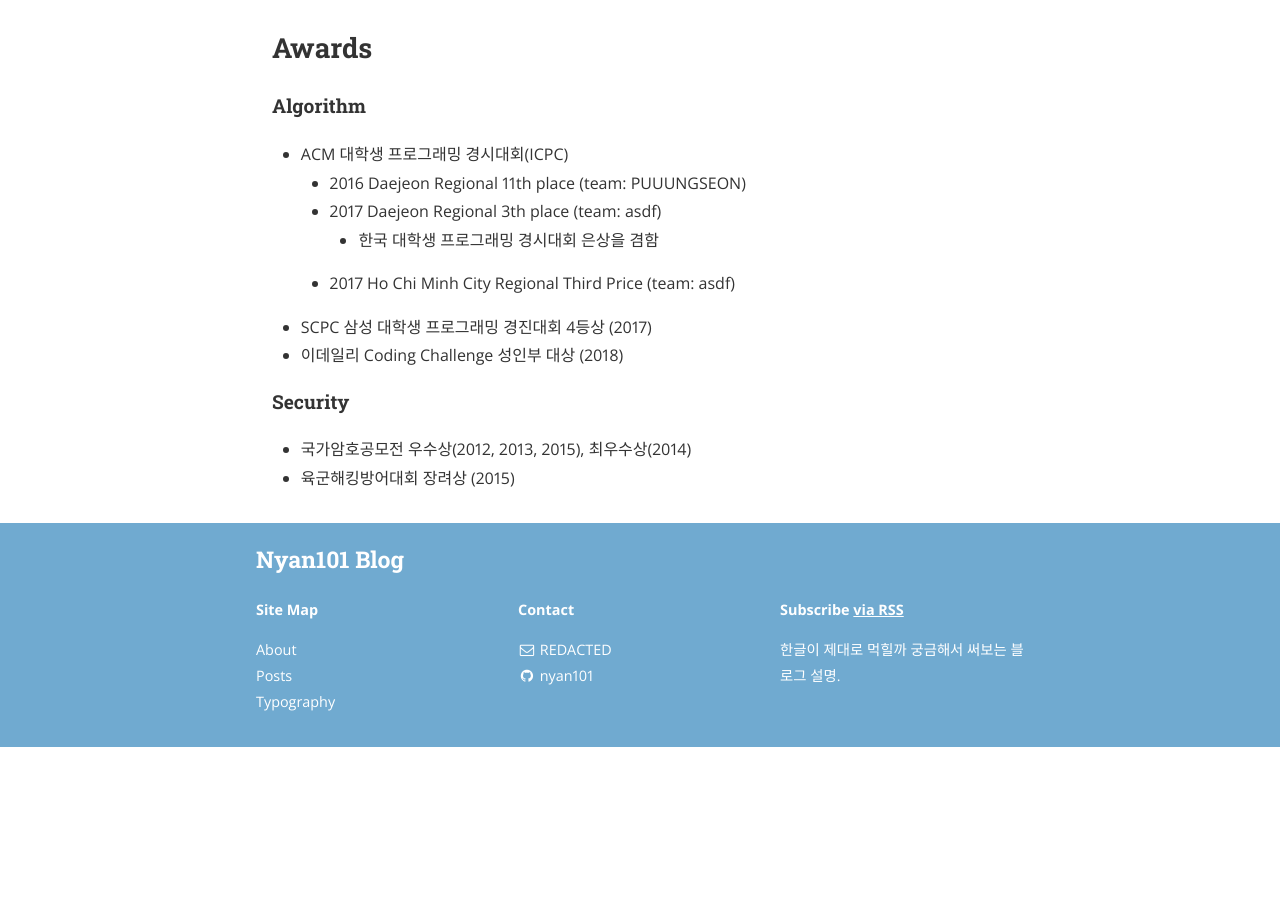
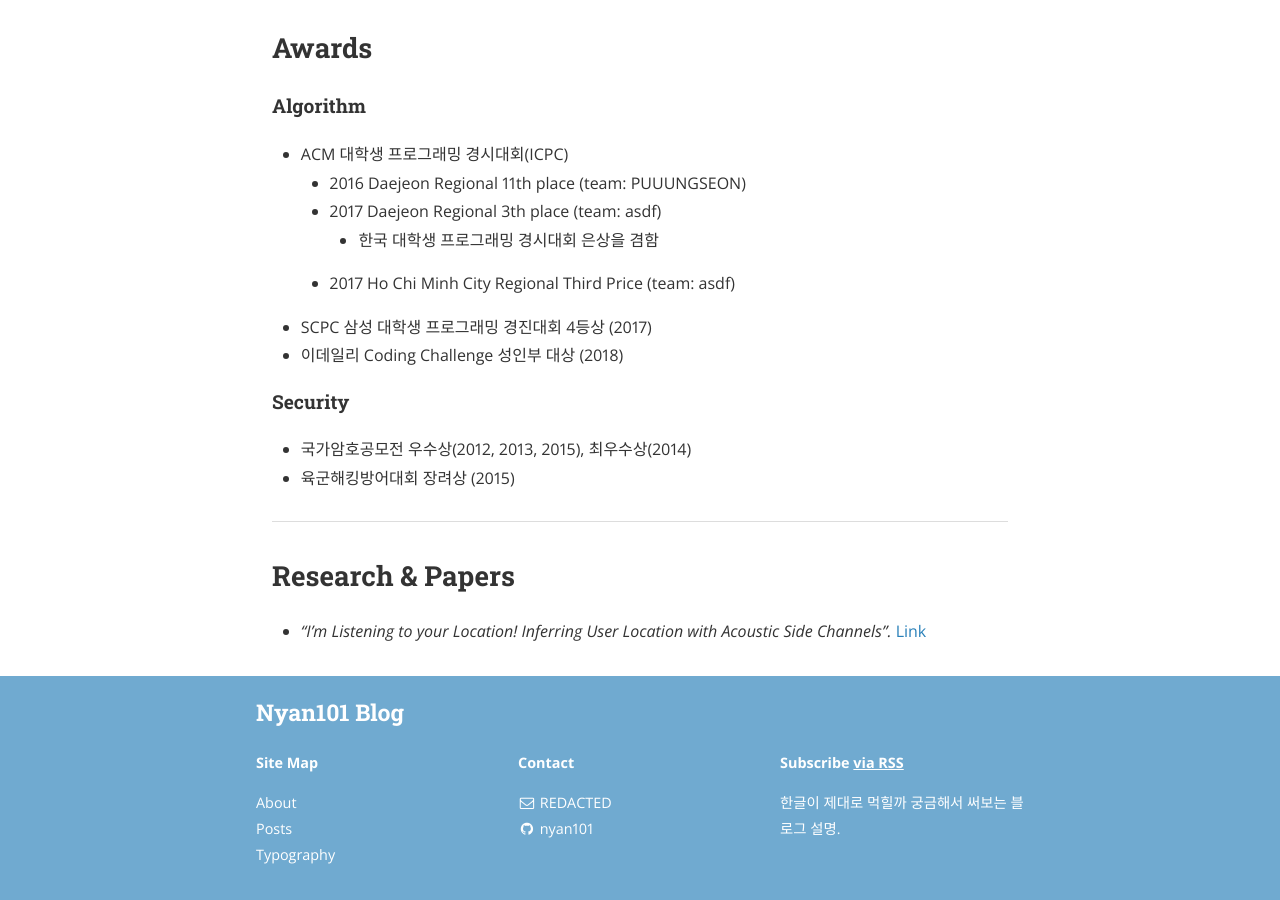
Before and after one commit to nyan101/nyan101.github.io, a Jekyll site: the page built from about.md, in a window 1280 px wide and 900 px high, scrolled down 889 px. Built offline with Jekyll 4.4.1, drawn with Linux system fonts in a browser that asks for light colours; nearby versions of some CDN libraries; before the commit the page ends 1636 px from its top, so only the background shows below that.

Commit message:
research 추가

```diff
--- a/about.md
+++ b/about.md
@@ -37,3 +37,9 @@ permalink: /about/
 
 * 국가암호공모전 우수상(2012, 2013, 2015), 최우수상(2014)
 * 육군해킹방어대회 장려상 (2015)
+
+---
+
+## Research & Papers
+
+* _"I'm Listening to your Location! Inferring User Location with Acoustic Side Channels"._ [Link](https://dl.acm.org/citation.cfm?doid=3178876.3186100)
```
